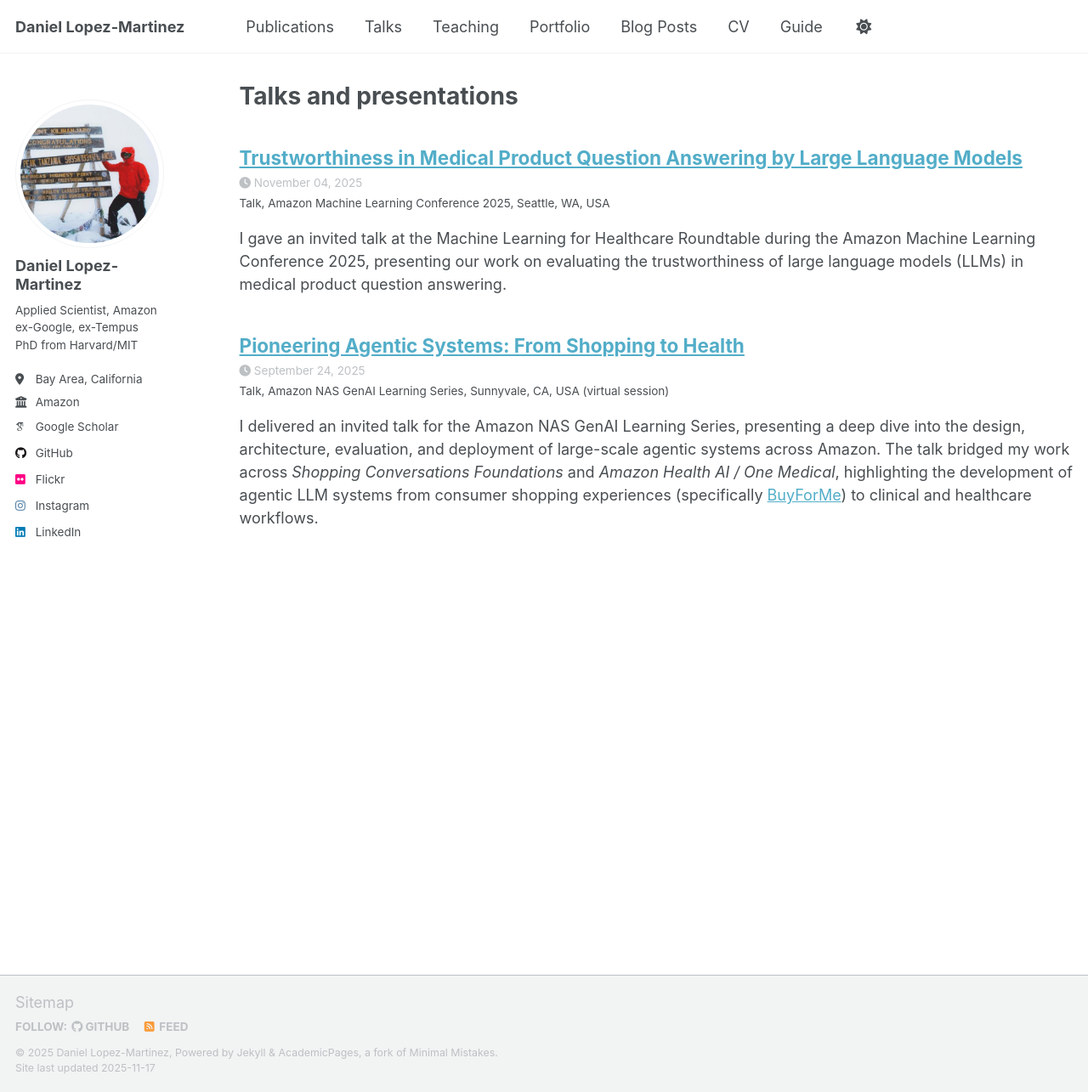
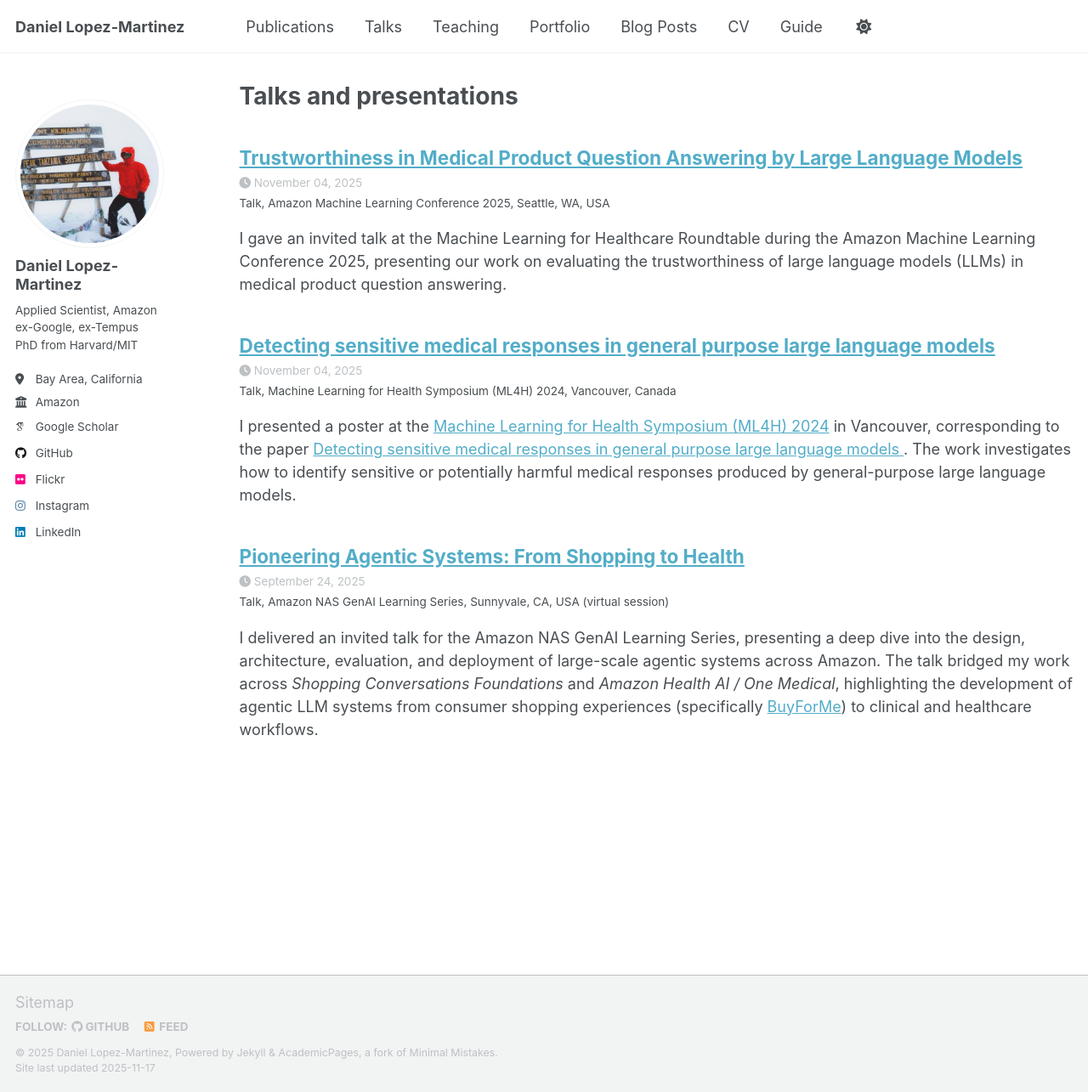
Before and after one commit to daniel-lopezmartinez/daniel-lopezmartinez.github.io, a Jekyll site: the page built from _pages/talks.html, in a window 1280 px wide and 1285 px high. Shown: the whole window at 85% size. Built offline with Jekyll 4.4.1, drawn with Linux system fonts in a browser that asks for light colours; some web fonts are replaced; a script that is not in the unit is left out.

Commit message:
ml4h talk artifacts

```diff
--- /dev/null
+++ b/_talks/2024-12-16-ml4h.md
@@ -0,0 +1,16 @@
+---
+title: "Detecting sensitive medical responses in general purpose large language models"
+collection: talks
+type: "Talk"
+permalink: /talks/2024-12-16-ml4h
+venue: Machine Learning for Health Symposium (ML4H) 2024
+date: 2025-11-04
+location: "Vancouver, Canada"
+---
+
+I presented a poster at the [Machine Learning for Health Symposium (ML4H) 2024](https://ahli.cc/ml4h/2024/) in Vancouver, corresponding to the paper [Detecting sensitive medical responses in general purpose large language models
+](https://daniellopezmartinez.com/publication/2024-ml4h-detecting-sensitive-responses). The work investigates how to identify sensitive or potentially harmful medical responses produced by general-purpose large language models.
+
+The presentation summarized our framework for detecting unsafe medical behaviors using synthetic prompt generation, persona-based augmentation, and LLM-powered response classification. The methodology, detailed in the [ML4H paper](https://daniellopezmartinez.com/publication/2024-ml4h-detecting-sensitive-responses), combines large-scale synthetic red-teaming with a fine-tuned Flan-T5 evaluator to identify responses that provide unvetted medical advice or omit necessary referrals to licensed professionals. This approach exposes critical safety gaps in generalist LLMs and demonstrates how synthetic data pipelines can surface failures that traditional manual red-teaming cannot reach.
+
+<img src='/images/blog/2024-12-25-ml4h.jpeg' width="700" height="400">
```
Also changed, not shown: _pages/about.md (+1 -0 lines), images/blog/2024-12-25-ml4h.jpeg (added).
